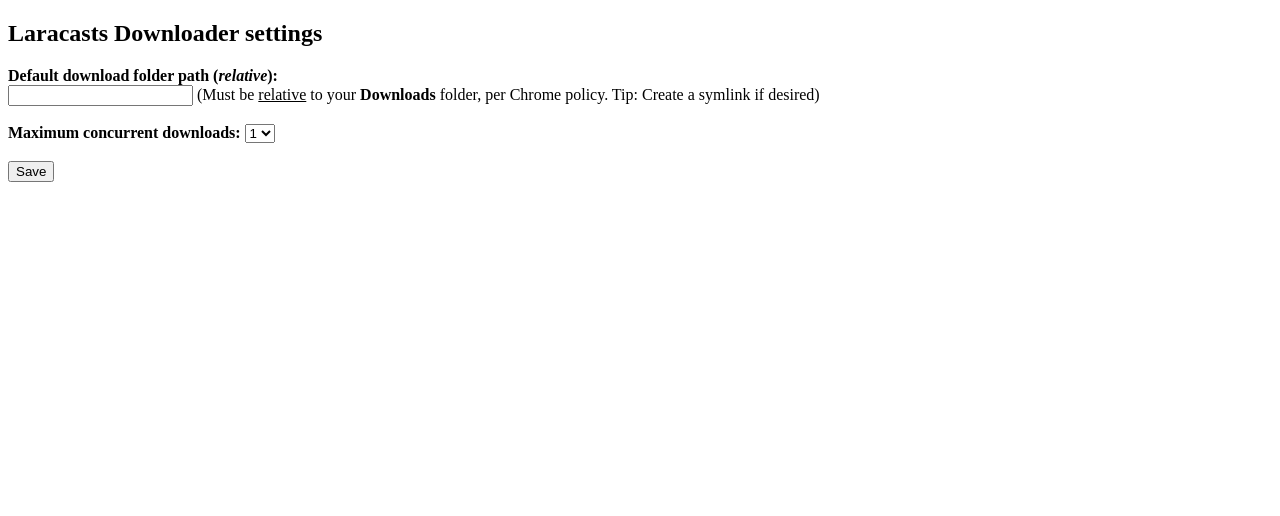
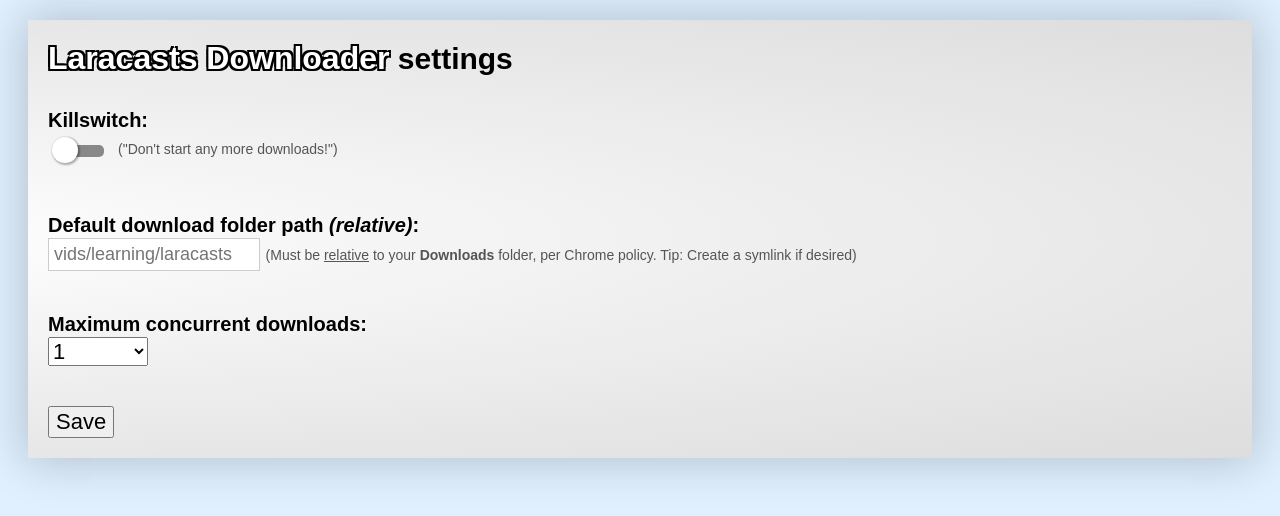
Before and after one commit to jdunk/laracasts-downloader, a website built with webpack: page src/options.html in a window 1280 px wide. Built offline with nearby package versions, Linux system fonts and the light colour scheme; no server answers.

Commit message:
Prettified options page and added killswitch (view only)

```diff
--- a/src/options.html
+++ b/src/options.html
@@ -1,18 +1,162 @@
 <!DOCTYPE html>
 <html>
-<head><title>Laracasts Downloader Options</title></head>
+<head>
+  <title>Laracasts Downloader Options</title>
+<style>
+body {
+    font-family: sans-serif;
+    font-size: 20px;
+    background-color: #e0f0ff;
+}
+
+h1, h2, h3, h4 {
+    margin-top: 0;
+}
+
+#main {
+    margin: 20px;
+    padding: 20px;
+    background: radial-gradient(farthest-corner at -250px, #fff, #ddd);
+    border: 0px solid #bbb;
+    box-shadow: 0px 0px 44px 4px rgba(0, 0, 0, 0.2);
+}
+
+h2 {
+    font-size: 30px;
+    margin-bottom: 30px;
+}
+
+h2 .styled {
+    font-size: 32px;
+    color: white;
+    text-shadow:
+      -2px -2px 0 #000,
+       2px -2px 0 #000,
+       -2px 2px 0 #000,
+        2px 2px 0 #000;
+
+}
+
+.field {
+    margin-bottom: 40px;
+}
+
+.field-label {
+    font-weight: bold;
+    line-height: 130%;
+}
+
+.switch {
+  position: relative;
+  display: inline-block;
+  width: 60px;
+  height: 34px;
+}
+
+.switch input {display:none;}
+
+.slider {
+  position: absolute;
+  cursor: pointer;
+  top: 0;
+  left: 0;
+  right: 0;
+  bottom: 0;
+  transition: .4s;
+}
+
+.slider:before {
+  position: absolute;
+  content: "";
+  top: 12px;
+  left: 6px;
+  height: 12px;
+  width: 50px;
+  border-radius: 5px;
+  background-color: #888;
+  transition: .4s;
+}
+
+.slider:after {
+  position: absolute;
+  content: "";
+  height: 26px;
+  width: 26px;
+  border-radius: 13px;
+  box-shadow: 1px 1px 2px 1px rgba(0, 0, 0, 0.3);
+  left: 4px;
+  bottom: 4px;
+  background-color: white;
+  transition: .4s;
+}
+
+input:checked + .slider:before {
+  background-color: #f99;
+}
+
+input:checked + .slider:after {
+  transform: translateX(26px);
+  background-color: #f33;
+}
+
+input {
+    font-size: 18px;
+    padding: 5px;
+    border: 1px solid #ccc;
+    width: 200px;
+}
+
+select {
+    font-size: 22px;
+    width: 100px;
+}
+
+button {
+    font-size: 22px;
+}
+
+.tip {
+  font-size: 14px;
+  color: #555;
+}
+
+.switch .tip {
+    position: absolute;
+    left: 70px;
+    top: 8px;
+    width: 490px;
+}
+
+</style>
+</head>
 <body>
+<section id="main">
 
-<h2>Laracasts Downloader settings</h2>
+<h2><span class="styled">Laracasts Downloader</span> settings</h2>
 
+<div class="field">
+  <div class="field-label">Killswitch:</div>
+  <label class="switch">
+    <div>
+      <input type="checkbox">
+      <div class="slider"></div>
+
+      <div class="tip">("Don't start any more downloads!")</div>
+
+    </div>
+  </label>
+</div>
+
+<div class="field">
+  <div class="field-label">Default download folder path <em>(relative)</em>:</div>
   <label>
-  <strong>Default download folder path (<em>relative</em>):</strong><br>
-  <input id="defaultDownloadDir" type="text"/> (Must be <u>relative</u> to your <strong>Downloads</strong> folder, per Chrome policy. Tip: Create a symlink if desired)
+    <input id="defaultDownloadDir" type="text" placeholder="vids/learning/laracasts"/> <span class="tip">(Must be <u>relative</u> to your <strong>Downloads</strong> folder, per Chrome policy. Tip: Create a symlink if desired)</span>
   </label>
+</div>
 
-<br>
-<br>
-<strong>Maximum concurrent downloads:</strong>
+<div class="field">
+  <div class="field-label">Maximum concurrent downloads:</div>
+
   <select id="maxConcurrentDownloads">
    <option value="1">1</option>
    <option value="2">2</option>
@@ -24,12 +168,12 @@
    <option value="8">8</option>
    <option value="9">9</option>
   </select>
+</div>
 
-<br/>
-<br/>
 <div id="status"></div>
 <button id="save">Save</button>
 
+</section>
 <script src="options.bundle.js"></script>
 </body>
 </html>
```
Also changed, not shown: src/js/options.js (+12 -1 lines). Lines whose indentation alone changed are shown as unchanged.
